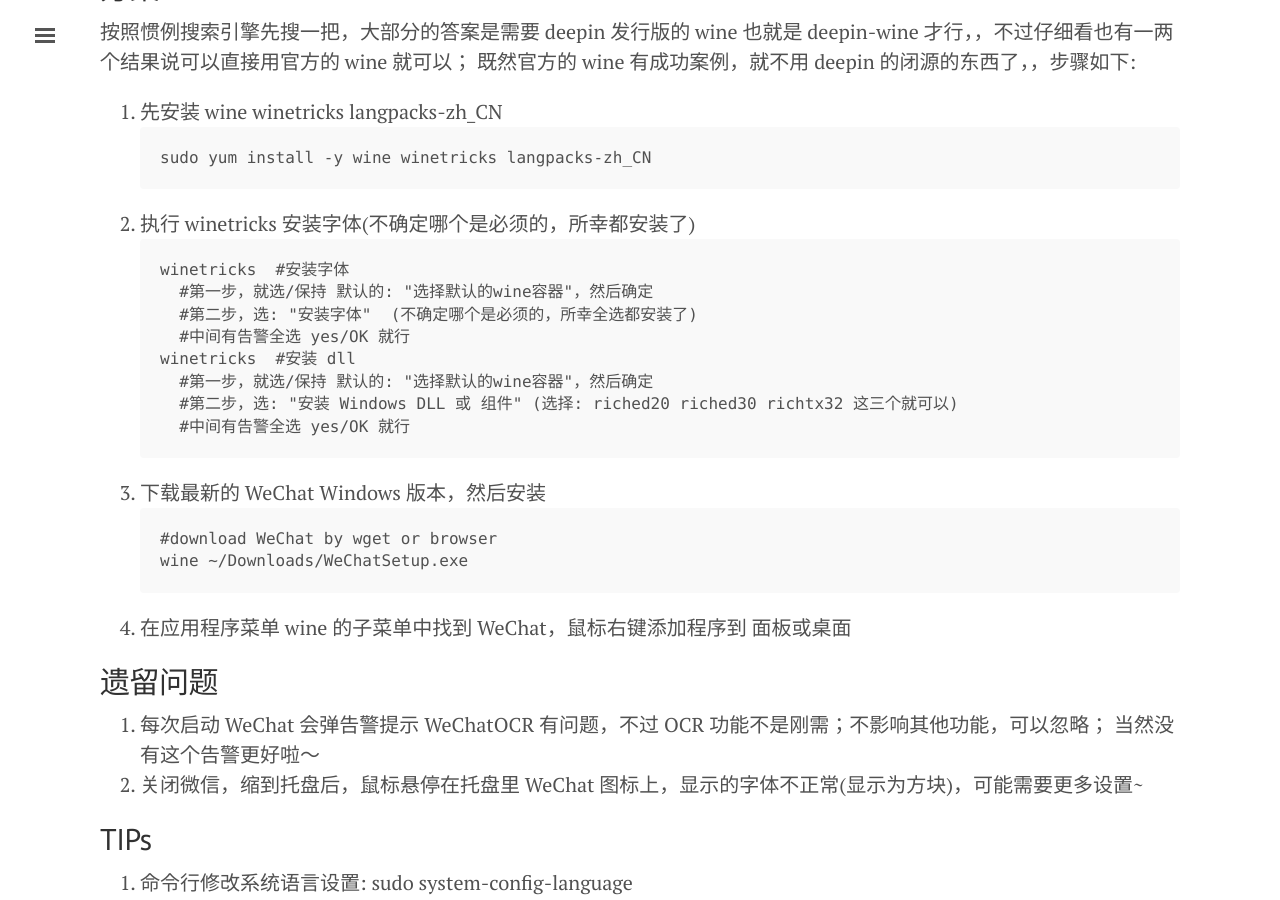
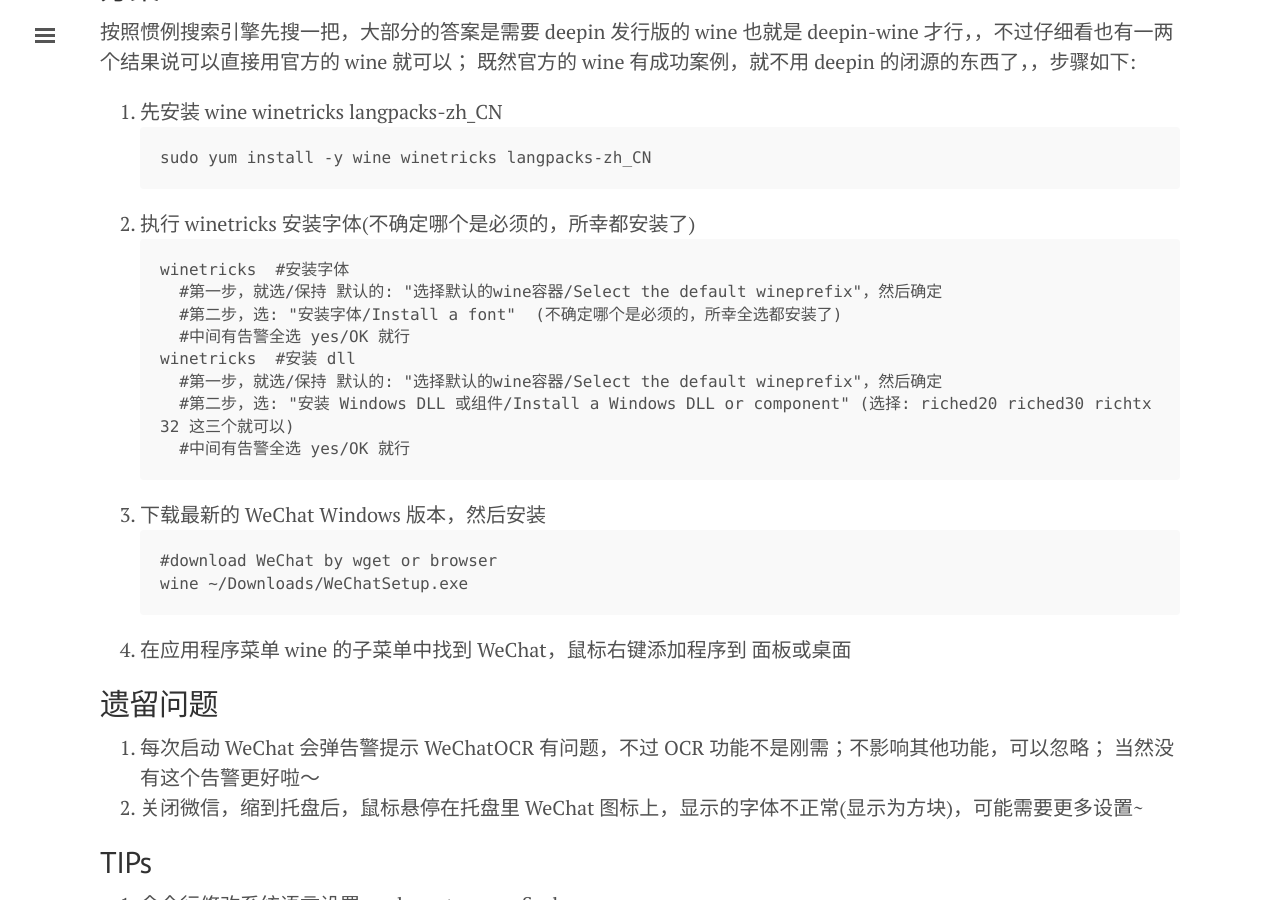
Before and after one commit to tcler/tcler.github.io, a Jekyll site: the page built from _posts/2023-03-31-Install-WeChat-on-Fedora-37.md, in a window 1280 px wide and 900 px high, scrolled down 547 px. Built offline with Jekyll 4.4.1, drawn with Linux system fonts in a browser that asks for light colours.

Commit message:
Update 2023-03-31-Install-WeChat-on-Fedora-37.md

````diff
--- a/_posts/2023-03-31-Install-WeChat-on-Fedora-37.md
+++ b/_posts/2023-03-31-Install-WeChat-on-Fedora-37.md
@@ -21,12 +21,12 @@
 2. 执行 winetricks 安装字体(不确定哪个是必须的，所幸都安装了)
 ```
 winetricks  #安装字体
-  #第一步，就选/保持 默认的: "选择默认的wine容器"，然后确定
-  #第二步，选: "安装字体"  (不确定哪个是必须的，所幸全选都安装了)
+  #第一步，就选/保持 默认的: "选择默认的wine容器/Select the default wineprefix"，然后确定
+  #第二步，选: "安装字体/Install a font"  (不确定哪个是必须的，所幸全选都安装了)
   #中间有告警全选 yes/OK 就行
 winetricks  #安装 dll
-  #第一步，就选/保持 默认的: "选择默认的wine容器"，然后确定
-  #第二步，选: "安装 Windows DLL 或 组件" (选择: riched20 riched30 richtx32 这三个就可以)
+  #第一步，就选/保持 默认的: "选择默认的wine容器/Select the default wineprefix"，然后确定
+  #第二步，选: "安装 Windows DLL 或组件/Install a Windows DLL or component" (选择: riched20 riched30 richtx32 这三个就可以)
   #中间有告警全选 yes/OK 就行
 ```
 
````
